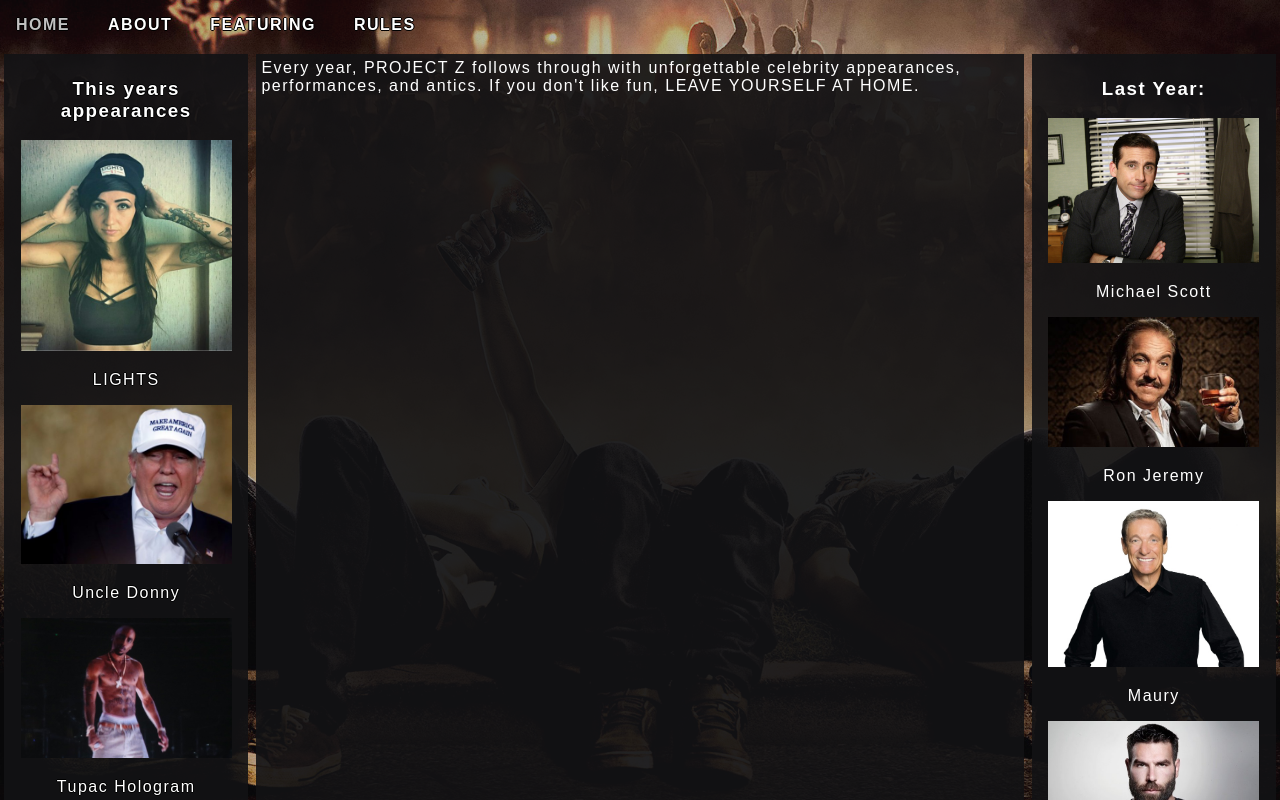
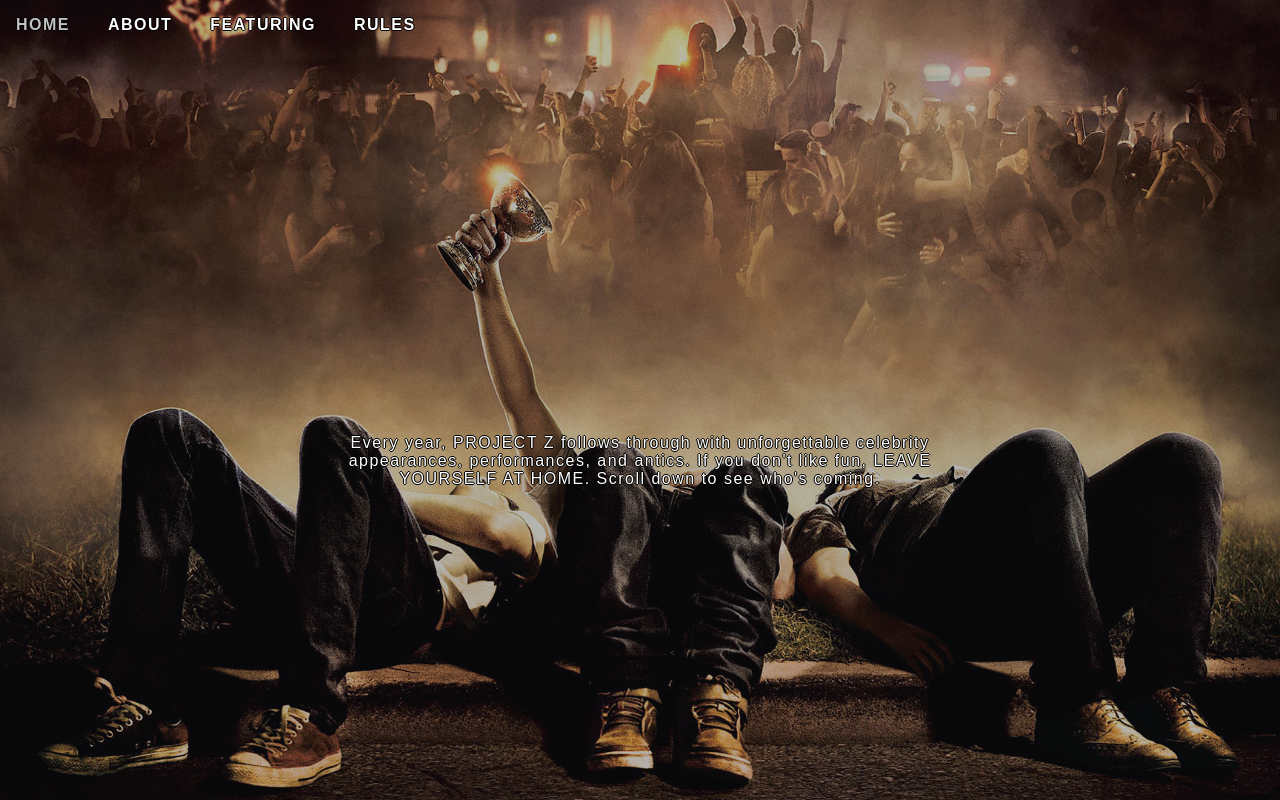
Before and after one commit to Zzacah/seng513_asg1, a plain HTML site: page featuring.html in a window 1280 px wide. Shown: the top 800 px of the page. Drawn offline with Linux system fonts and the light colour scheme.

Commit message:
idk what i changed

```diff
--- a/featuring.html
+++ b/featuring.html
@@ -22,13 +22,13 @@
 				</ul>
 			</nav>
 
+			<div class="article">
+				Every year, PROJECT Z follows through with unforgettable celebrity appearances, performances, and antics. If you don't like fun, LEAVE YOURSELF AT HOME. Scroll down to see who's coming.
+			</div>
+		</div>
+	</section>
 	<div id='main'>
-		    <article> Every year, PROJECT Z follows through with
-									unforgettable celebrity appearances, performances,
-									and antics. If you don't like fun, LEAVE YOURSELF AT
-									HOME.
-									</article>
-		    <nav id="featuring">
+	    <div>
 			<h1>This years appearances</h1>
 			<!-- image from: https://68.media.tumblr.com/e7b8cea3f13a607b1e2b19a57d6dedd3/tumblr_og01ieWSqa1uhjgako1_500.png -->
 			<img src="assets/lights.png" alt="" />
@@ -45,10 +45,10 @@
 			<!-- image from: https://s.aolcdn.com/hss/storage/midas/627f1d890718ff2c58318a280145a153/203216448/nicholas-cage-con-air.jpg -->
 			<img src="assets/nick.jpg" alt="" />
 			<p> Nicholas Cage </p>
-				</nav>
-		    <aside>
+		</div>
+	    <div>
 	    	<h1> Last Year: </h1>
-		    		<!-- image from: <!-- image from: https://68.media.tumblr.com/e7b8cea3f13a607b1e2b19a57d6dedd3/tumblr_og01ieWSqa1uhjgako1_500.png -->
+    		<!-- image from: https://68.media.tumblr.com/e7b8cea3f13a607b1e2b19a57d6dedd3/tumblr_og01ieWSqa1uhjgako1_500.png -->
 			<img src="assets/michael-scott.jpg" alt="" />
 			<p> Michael Scott </p>
 			<!-- image from: https://cstpdx.com/sites/clinton/files/ron-jeremy-482x298.jpg -->
@@ -63,10 +63,8 @@
 			<!-- image from: https://s.aolcdn.com/hss/storage/midas/627f1d890718ff2c58318a280145a153/203216448/nicholas-cage-con-air.jpg -->
 			<img src="assets/monkey.jpeg" alt="" />
 			<p> Crystal the Monkey </p>
-		    </aside>
 	    </div>
 	</div>
-	</section>
 </body>
 
 </html>
--- a/style.css
+++ b/style.css
@@ -74,6 +74,17 @@
 	padding: 10px;
 }
 
+.article {
+	position: relative;
+	color: white;
+	width: 640px;
+	max-width: 90%;
+	margin: auto;
+	padding: 10px;
+	text-shadow: -1px 0 black, 0 1px black, 1px 0 black, 0 -1px black;
+	padding-top: 30%;
+}
+
 table {
 	width: 90%;
 	margin: auto;
@@ -100,45 +111,21 @@
 	display: inline;
 }
 
-#main {
-        min-height: 300px;
-        margin: 0px;
-        padding: 0px;
-        display: flex;
-        flex-flow: row;
-        color: white;
-    }
-
-#main > article {
-    margin: 4px;
-    padding: 5px;
-    background: rgba(18, 18, 21, 0.9);
-    flex: 3 1 60%;
-    order: 2;
-	text-align: left;
-	font-weight: lighter;
+#main > div {
+	width: 50%;
+	display: block;
+	float: left;
+	background: rgba(18,18,21,0.9);
+	border: 5px solid #d2d2d9;
+	box-sizing: border-box;
+	text-align: center;
+	color: white;
 }
 
-#main > nav {
-    margin: 4px;
-    padding: 5px;
-    background: rgba(18, 18, 21, 0.9);
-    flex: 1 6 20%;
-    order: 1;
-    max-width: 641px;
-}
-
-#main > aside {
-    margin: 4px;
-    padding: 5px;
-    background: rgba(18, 18, 21, 0.9);
-    flex: 1 6 20%;
-    order: 3;
-    max-width: 641px;
-}
-
-#main > nav > img, #main > aside > img {
-	max-width: 90%;
+#main > div > img {
+	width: 90%;
+	position: relative;
+	margin: auto;
 }
 
 @media screen and (max-width: 641px) {
@@ -156,16 +143,7 @@
 		padding: 7px;
 	}
 
-	#main {
-        flex-direction: column;
-    }
-
-    #main > article, #main > nav, #main > aside {
-    /* Return them to document order */
-        order: 0;
-    }
-
-    #main > nav, #main > aside, header, footer {
-        min-height: 50px;
-    }
+	#main > div {
+		width: 100%;
+	}
 }
```
Also changed, not shown: rules.html (+2 -2 lines), assets/arrow.svg (added), assets/overlay.png (deleted), assets/project-x.png (deleted), assets/solocup.jpeg (deleted), 2 other files. Lines whose indentation alone changed are shown as unchanged.
